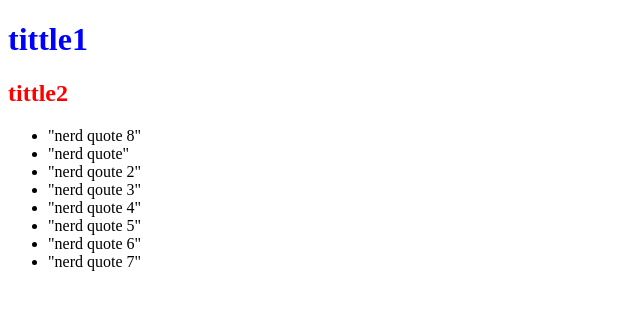
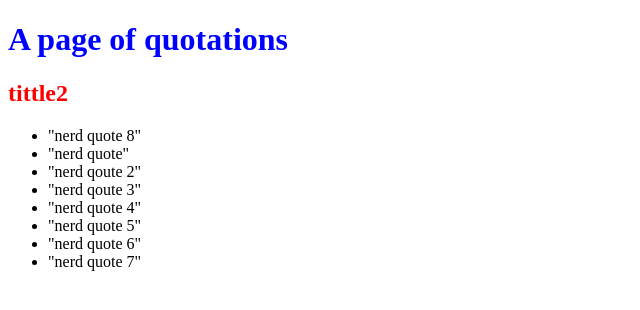
Before and after one commit to bouzacu/0main_openSAP_repo, a plain HTML site: page index.html in a window 1280 px wide. Shown: the whole page, without its empty margins (0-640 px from the left). Drawn offline with Linux system fonts and the light colour scheme.

Commit message:
Update title and header 1

```diff
--- a/index.html
+++ b/index.html
@@ -2,11 +2,11 @@
 <html lang = "en">
 	<head>
 		<meta http-equiv="Content-Type" content="text/html; charset=utf-8"/>
-		<title>Checking out epe</title>
+		<title>A Page of Quotations</title>
 		<LINK href="styles.css" rel="stylesheet" type="text/css">
 	</head>
 	<body>
-		<h1>tittle1</h1>
+		<h1>A page of quotations</h1>
 		<h2>tittle2</h2>
 		<ul>
 			<li>"nerd quote 8"</li>
```
